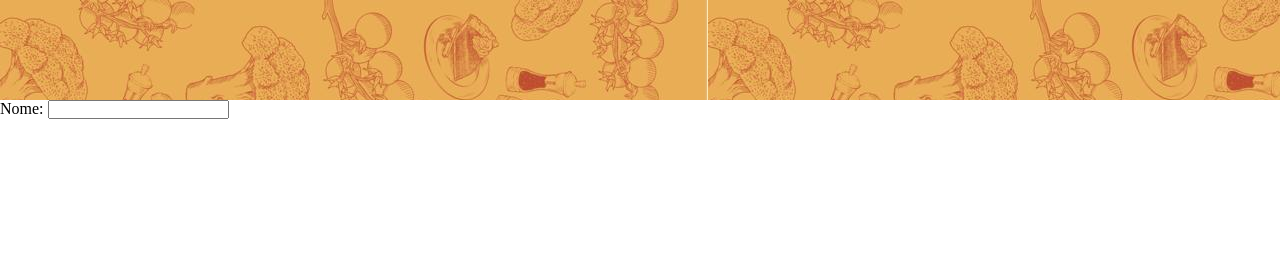
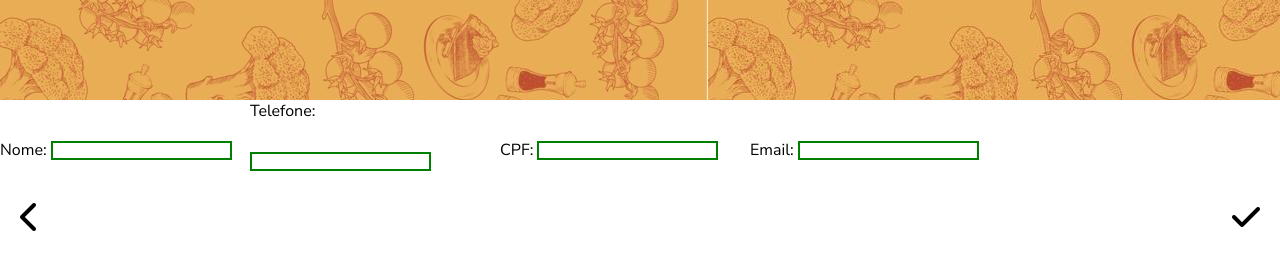
Before and after one commit to Migvalentini/Trattoria, a plain HTML site: page pages/buy.html in a window 1280 px wide. Drawn offline with Linux system fonts and the light colour scheme.

Commit message:
28/09 Commit

```diff
--- a/pages/buy.html
+++ b/pages/buy.html
@@ -3,16 +3,35 @@
 <head>
     <meta charset="UTF-8">
     <meta name="viewport" content="width=device-width, initial-scale=1.0">
-    <title>Comprar Ingressos Trattoria 2023</title>
+    <title>Registrar Comprador Trattoria 2023</title>
     <link rel="shortcut icon" href="../images/favicon.ico" type="image/x-icon">
     <link rel="stylesheet" href="../styles/buy.css">
+    <link rel="stylesheet" href="https://cdnjs.cloudflare.com/ajax/libs/font-awesome/6.0.0-beta3/css/all.min.css">
 </head>
 <body>
     <div class="container">
        <div class="background"></div>
        <div class="inputs">
-            <label for="iname">Nome: </label>
-            <input type="text" name="iname" id="iname">
+            <div class="input">
+                <label for="iname">Nome: </label>
+                <input type="text" name="iname" id="iname" required>
+            </div>
+            <div class="input">
+                <label for="iphone">Telefone: </label>
+                <input type="tel" name="iphone" id="iphone" required>
+            </div>
+            <div class="input">
+                <label for="icpf">CPF: </label>
+                <input type="number" name="icpf" id="icpf" required>
+            </div>
+            <div class="input">
+                <label for="iemail">Email: </label>
+                <input type="number" name="iemail" id="iemail" required>
+            </div>
+       </div>
+       <div class="buttons">
+            <a href="./menu.html"><i class="fas fa-chevron-left fa-2x"></i></a>
+            <a href="./tickets.html"><i class="fas fa-check fa-2x"></i></a>
        </div>
     </div>
 </body>
--- a/styles/about.css
+++ b/styles/about.css
@@ -88,6 +88,10 @@ section {
 }
 
 .making-pasta-img {
+    background-image: url('../images/making-pasta.jpg');
+    background-position: center center;
+    background-size: 100px;
+    background
     height: 60%;
     width: 90%;
 }
--- a/styles/buy.css
+++ b/styles/buy.css
@@ -1,3 +1,9 @@
+@import url('https://fonts.googleapis.com/css2?family=Nunito+Sans:ital,opsz,wght@0,6..12,200;0,6..12,300;0,6..12,400;0,6..12,500;0,6..12,600;0,6..12,700;0,6..12,800;0,6..12,900;0,6..12,1000;1,6..12,200;1,6..12,300;1,6..12,400;1,6..12,500;1,6..12,600;1,6..12,700;1,6..12,800;1,6..12,900;1,6..12,1000&display=swap');
+@font-face {
+   font-family: myFont;
+   src: url('../fonts/Amsterdam.ttf');
+}
+
 * {
    margin: 0;
    padding: 0;
@@ -8,3 +14,35 @@
    width: 100vw;
    background-image: url('../images/background-buy-page-img.jpeg');
 }
+
+.inputs {
+   display: flex;
+   align-items: center;
+}
+
+label {
+   font-family: 'Nunito Sans', sans-serif;
+}
+
+.input {
+   width: 250px;
+}
+
+input {
+   border: 2px solid green;
+   margin: 30px 0px;
+}
+
+.fa-chevron-left {
+   color: black;
+}
+
+.fa-check {
+   color: black;
+}
+
+.buttons {
+   display: flex;
+   justify-content: space-between;
+   margin: 0px 20px;
+}
```
Also changed, not shown: pages/about.html (+1 -1 lines), pages/menu.html (+7 -0 lines), pages/tickets.html (added, +11 -0 lines).
